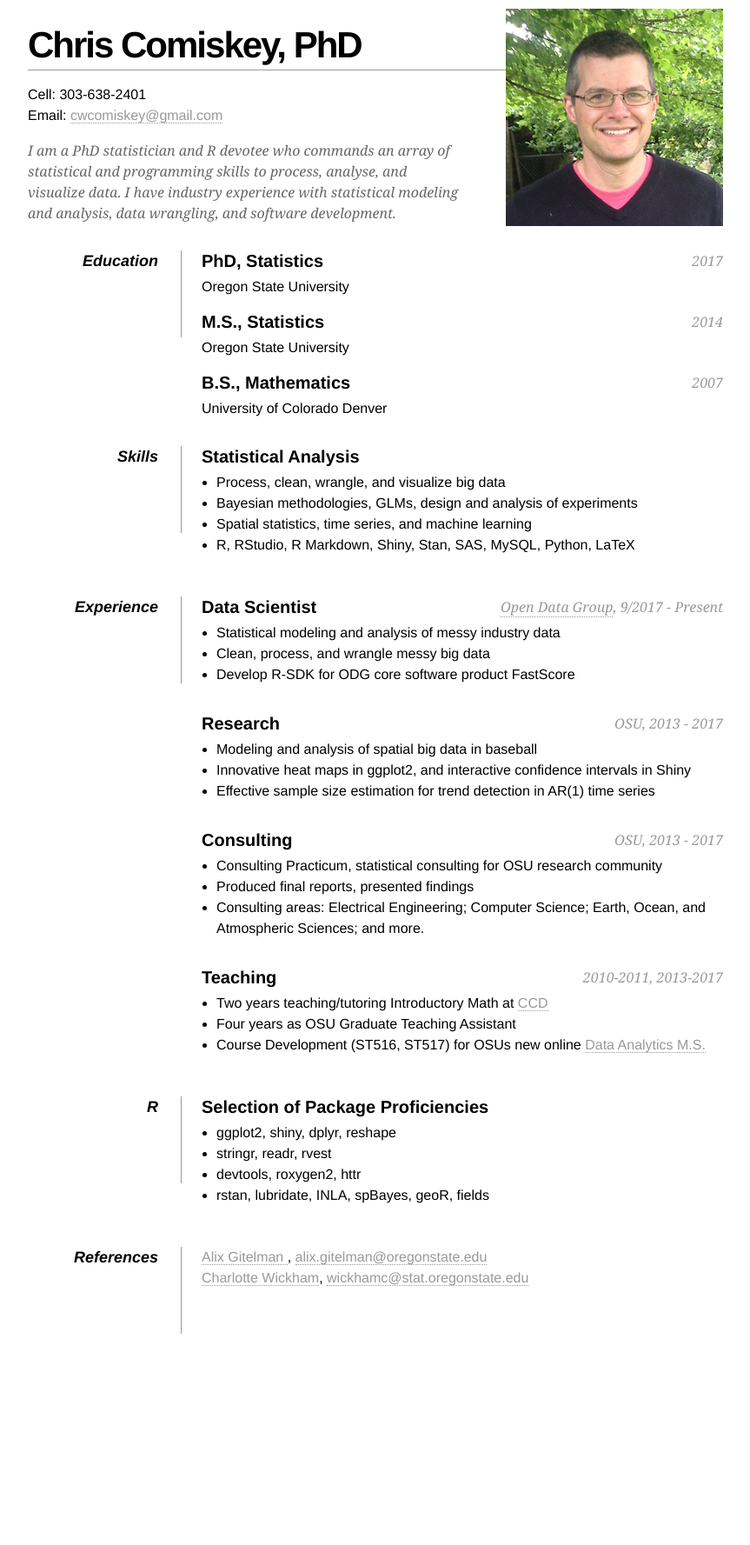
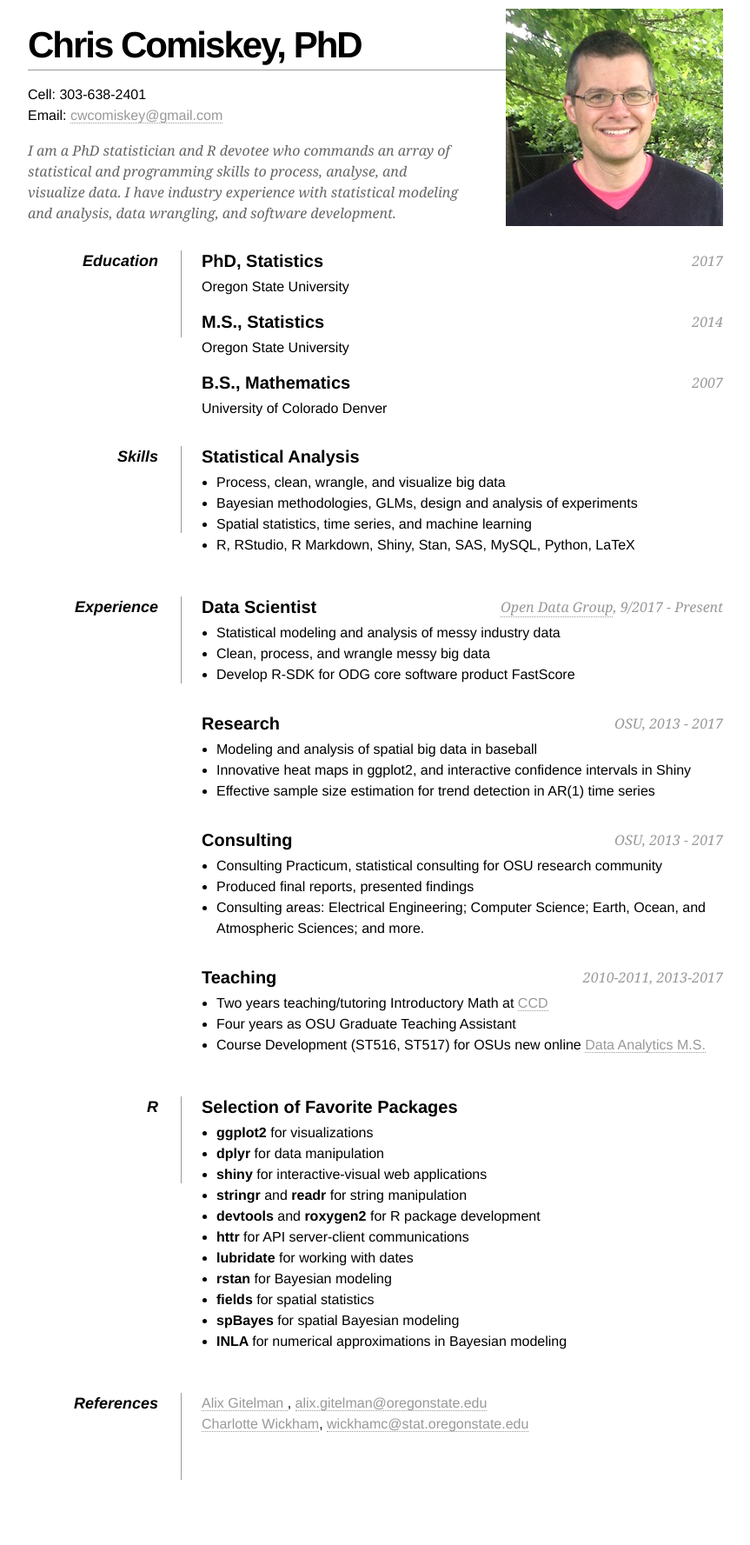
Before and after one commit to cwcomiskey/cwcomiskey.github.io, a Jekyll site: the page index.html, which Jekyll copies as it is, in a window 1280 px wide. Shown: the whole page at 87% size, without its empty margins (208-1071 px from the left). Built offline with Jekyll 4.4.1, drawn with Linux system fonts in a browser that asks for light colours; before the commit the page ends 1609 px from its top, so only the background shows below that.

Commit message:
Improve R package list

```diff
--- a/index.html
+++ b/index.html
@@ -142,12 +142,19 @@
 
             <dt> R </dt>
 	    <dd>
-	    <h2> Selection of Package Proficiencies </h2>
+	    <h2> Selection of Favorite Packages </h2>
 		<ul>
-			<li> ggplot2, shiny, dplyr, reshape </li>
-			<li> stringr, readr, rvest   </li>
-			<li> devtools, roxygen2, httr   </li>
-			<li> rstan, lubridate, INLA, spBayes, geoR, fields   </li>
+			<li> <b> ggplot2 </b> for visualizations
+			<li> <b> dplyr </b> for data manipulation </li>
+			<li> <b> shiny </b> for interactive-visual web applications </li>
+			<li> <b> stringr </b> and <b> readr </b> for string manipulation </li>
+			<li> <b> devtools </b> and <b> roxygen2 </b> for R package development </li>
+			<li> <b> httr </b> for API server-client communications </li>
+			<li> <b> lubridate </b> for working with dates </li>
+			<li> <b> rstan </b> for Bayesian modeling </li>
+			<li> <b> fields </b> for spatial statistics </li>
+			<li> <b> spBayes </b> for spatial Bayesian modeling </li>
+			<li> <b> INLA </b> for numerical approximations in Bayesian modeling </li>
             	</ul
 	    </dd>
             <dd class="clear"></dd>
```
